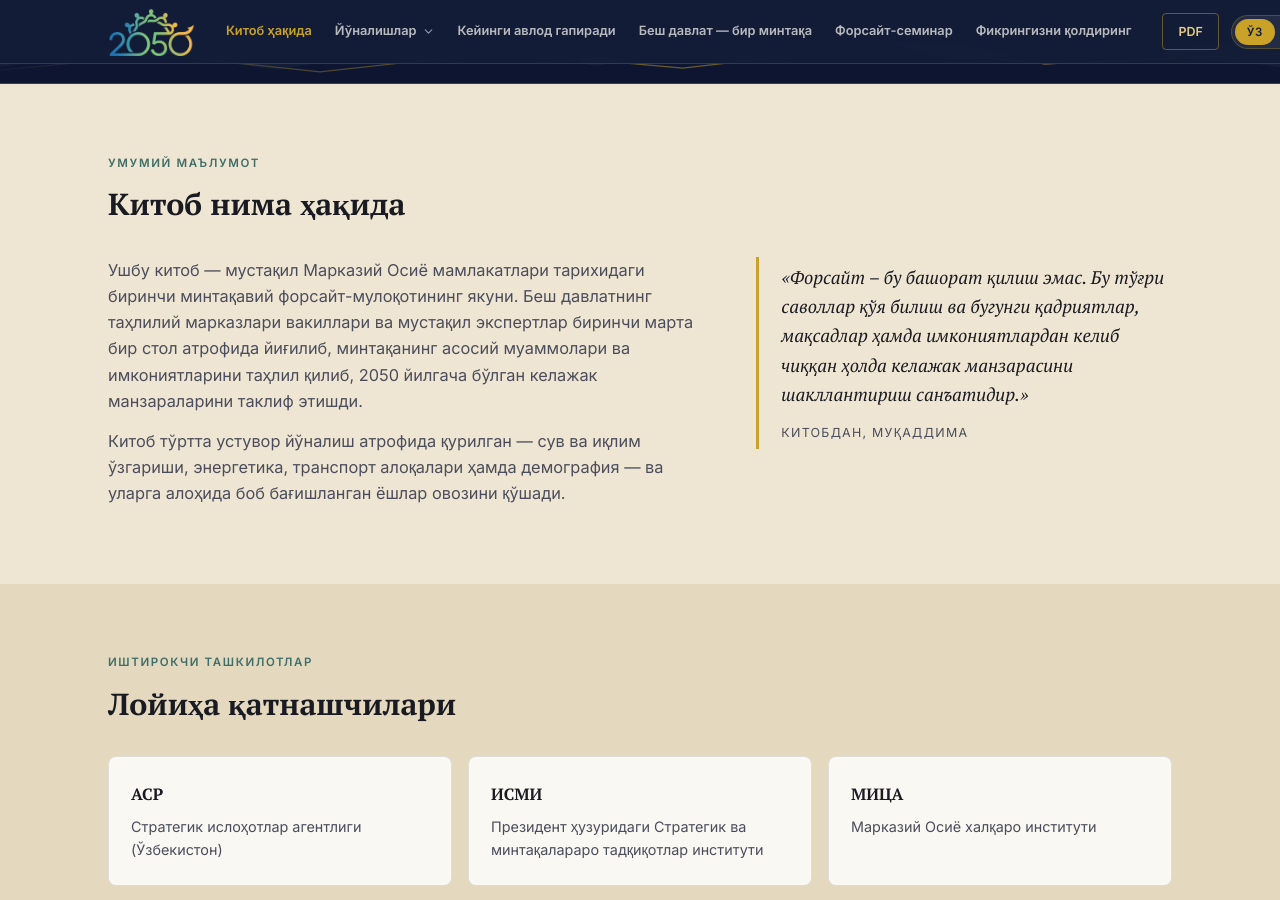
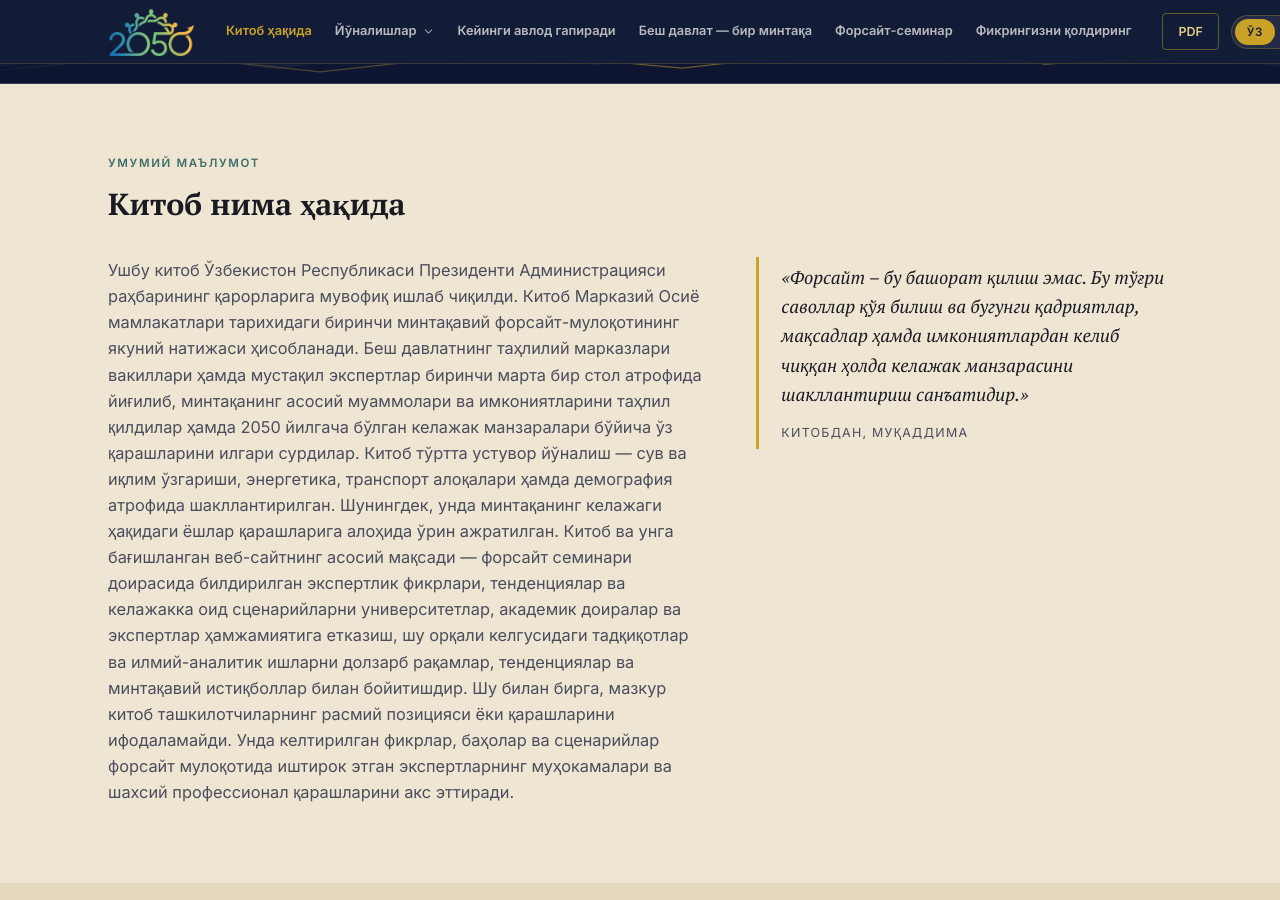
Before and after one commit to farrukhtash/Ca2050, a Jekyll site: the page built from about.html, in a window 1280 px wide and 900 px high, scrolled down 287 px. Built offline with Jekyll 4.4.1, drawn with Linux system fonts in a browser that asks for light colours.

Commit message:
Update Китоб ҳақида “about_intro”

```diff
--- a/_data/about.yml
+++ b/_data/about.yml
@@ -1,12 +1,25 @@
-# Страница «Китоб ҳақида» — блок «Умумий маълумот».
-# Редактируется через CMS (/admin) — файл «Китоб ҳақида (блок инфо)».
 intro:
-  - uz: "Ушбу китоб — мустақил Марказий Осиё мамлакатлари тарихидаги биринчи минтақавий форсайт-мулоқотининг якуни. Беш давлатнинг таҳлилий марказлари вакиллари ва мустақил экспертлар биринчи марта бир стол атрофида йиғилиб, минтақанинг асосий муаммолари ва имкониятларини таҳлил қилиб, 2050 йилгача бўлган келажак манзараларини таклиф этишди."
-    en: "This book is the outcome of the first regional foresight dialogue in the history of independent Central Asia. Representatives of the five countries' leading analytical centers and independent experts gathered for the first time around one table to analyse the region's key challenges and opportunities and propose visions of its future through 2050."
-  - uz: "Китоб тўртта устувор йўналиш атрофида қурилган — сув ва иқлим ўзгариши, энергетика, транспорт алоқалари ҳамда демография — ва уларга алоҳида боб бағишланган ёшлар овозини қўшади."
-    en: "The book is built around four priority tracks — water and climate change, energy, transport links, and demography — and adds a dedicated chapter giving voice to the region's youth."
-quote_uz: "«Форсайт – бу башорат қилиш эмас. Бу тўғри саволлар қўя билиш ва бугунги қадриятлар, мақсадлар ҳамда имкониятлардан келиб чиққан ҳолда келажак манзарасини шакллантириш санъатидир.»"
-quote_en: >-
-  "Foresight is not prediction. It is the art of asking the right questions and shaping tomorrow's picture from today's values, goals, and choices."
-quote_cite_uz: "Китобдан, муқаддима"
-quote_cite_en: "From the book's preface"
+  - uz: |-
+      Ушбу китоб Ўзбекистон Республикаси Президенти Администрацияси раҳбарининг қарорларига мувофиқ ишлаб чиқилди.
+
+      Китоб Марказий Осиё мамлакатлари тарихидаги биринчи минтақавий форсайт-мулоқотининг якуний натижаси ҳисобланади. Беш давлатнинг таҳлилий марказлари вакиллари ҳамда мустақил экспертлар биринчи марта бир стол атрофида йиғилиб, минтақанинг асосий муаммолари ва имкониятларини таҳлил қилдилар ҳамда 2050 йилгача бўлган келажак манзаралари бўйича ўз қарашларини илгари сурдилар.
+
+      Китоб тўртта устувор йўналиш — сув ва иқлим ўзгариши, энергетика, транспорт алоқалари ҳамда демография атрофида шакллантирилган. Шунингдек, унда минтақанинг келажаги ҳақидаги ёшлар қарашларига алоҳида ўрин ажратилган.
+
+      Китоб ва унга бағишланган веб-сайтнинг асосий мақсади — форсайт семинари доирасида билдирилган экспертлик фикрлари, тенденциялар ва келажакка оид сценарийларни университетлар, академик доиралар ва экспертлар ҳамжамиятига етказиш, шу орқали келгусидаги тадқиқотлар ва илмий-аналитик ишларни долзарб рақамлар, тенденциялар ва минтақавий истиқболлар билан бойитишдир.
+
+      Шу билан бирга, мазкур китоб ташкилотчиларнинг расмий позицияси ёки қарашларини ифодаламайди. Унда келтирилган фикрлар, баҳолар ва сценарийлар форсайт мулоқотида иштирок этган экспертларнинг муҳокамалари ва шахсий профессионал қарашларини акс эттиради.
+    en: |-
+      This book was developed in accordance with the decisions of the Head of the Presidential Administration of the Republic of Uzbekistan.
+
+      The book is the final result of the first regional foresight dialogue in the history of Central Asia. For the first time, representatives of think tanks and independent experts from the five countries gathered at one table to analyze the region's main challenges and opportunities and to put forward their visions for the future up to 2050.
+
+      The book is structured around four priority areas: water and climate change, energy, transport connectivity, and demography. It also dedicates a special section to the perspectives of youth on the future of the region.
+
+      The primary goal of the book and its dedicated website is to convey the expert opinions, trends, and future scenarios expressed during the foresight seminar to universities, academic circles, and the expert community. This aims to enrich future research and scientific-analytical work with relevant data, trends, and regional perspectives.
+
+      However, this book does not represent the official position or views of the organizers. The opinions, assessments, and scenarios presented within reflect the discussions and personal professional views of the experts who participated in the foresight dialogue.
+quote_uz: «Форсайт – бу башорат қилиш эмас. Бу тўғри саволлар қўя билиш ва бугунги қадриятлар, мақсадлар ҳамда имкониятлардан келиб чиққан ҳолда келажак манзарасини шакллантириш санъатидир.»
+quote_en: '"Foresight is not prediction. It is the art of asking the right questions and shaping tomorrow''s picture from today''s values, goals, and choices."'
+quote_cite_uz: Китобдан, муқаддима
+quote_cite_en: From the book's preface
```
